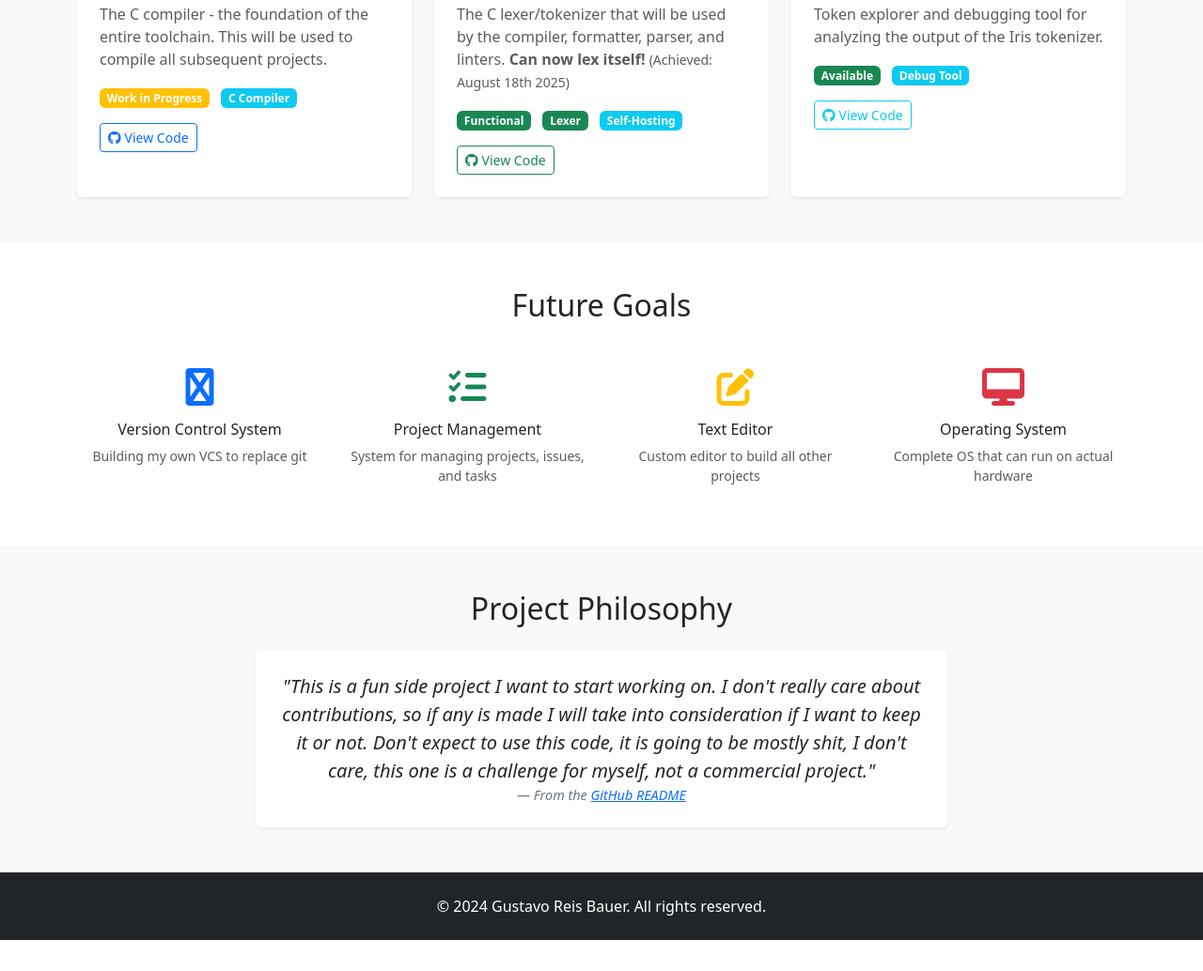
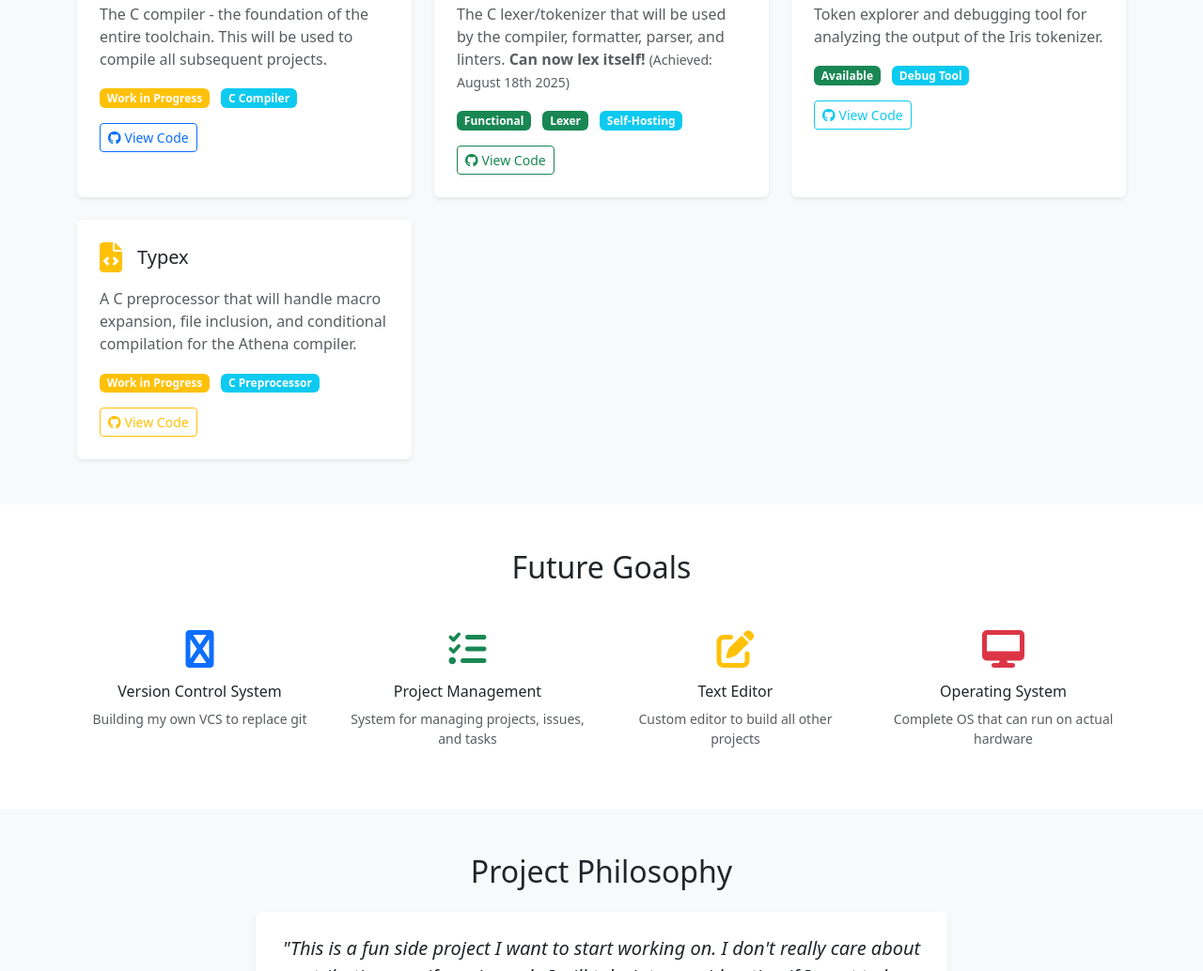
Before and after one commit to Gustrb/gustrb-site, a plain HTML site: page pages/projects/roots-toolchain.html in a window 1280 px wide. Shown: the part 1097-2131 px from the top of the page at 94% size. Before the commit the page ends 2098 px from the top, so only its background shows below. Drawn offline with nearby package versions, Linux system fonts and the light colour scheme.

Commit message:
chore: add typex

```diff
--- a/pages/projects/roots-toolchain.html
+++ b/pages/projects/roots-toolchain.html
@@ -147,6 +147,26 @@
                         </div>
                     </div>
                 </div>
+
+                <!-- Typex C Preprocessor -->
+                <div class="col-lg-4">
+                    <div class="card h-100 border-0 shadow-sm component-card">
+                        <div class="card-body p-4">
+                            <div class="d-flex align-items-center mb-3">
+                                <i class="fas fa-file-code fs-2 text-warning me-3"></i>
+                                <h5 class="card-title mb-0">Typex</h5>
+                            </div>
+                            <p class="card-text text-muted mb-3">A C preprocessor that will handle macro expansion, file inclusion, and conditional compilation for the Athena compiler.</p>
+                            <div class="mb-3">
+                                <span class="badge bg-warning">Work in Progress</span>
+                                <span class="badge bg-info ms-2">C Preprocessor</span>
+                            </div>
+                            <a href="https://github.com/Gustrb/roots-toolchain/tree/main/typex" class="btn btn-outline-warning btn-sm" target="_blank">
+                                <i class="fab fa-github me-1"></i>View Code
+                            </a>
+                        </div>
+                    </div>
+                </div>
             </div>
         </div>
     </section>
```
